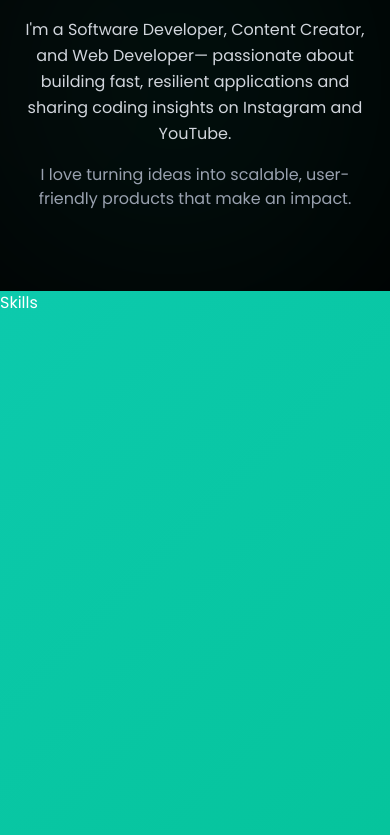
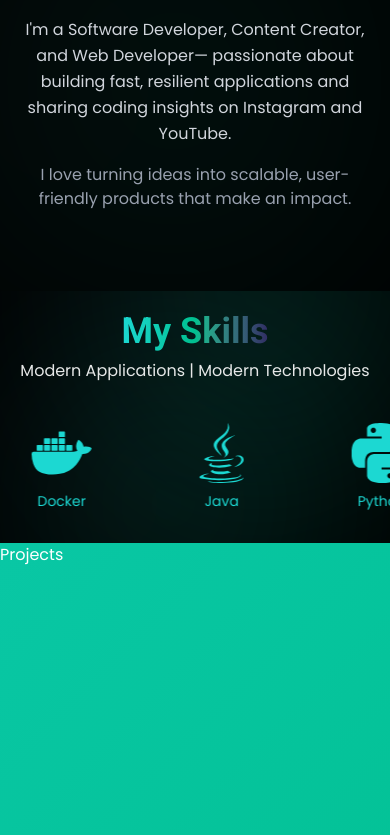
Before and after one commit to amShubhama/portfolio, a React (Vite) app: page / in a window 390 px wide. Shown: the part 1813-2648 px from the top of the page. Built offline with nearby package versions, Linux system fonts and the light colour scheme.

Commit message:
feat: add responsive infinite scrolling skills marquee with scroll direction support

```diff
--- a/src/sections/Skills.jsx
+++ b/src/sections/Skills.jsx
@@ -1,9 +1,147 @@
-import React from 'react'
+import React, { useEffect, useRef } from "react";
+import { motion, useMotionValue, useAnimationFrame } from "framer-motion";
+import { DiNodejsSmall } from "react-icons/di";
+import { FaJava, FaReact } from "react-icons/fa";
+import {
+    SiCplusplus,
+    SiCss3,
+    SiDocker,
+    SiHtml5,
+    SiMongodb,
+    SiMysql,
+    SiNextdotjs,
+    SiPython,
+    SiTailwindcss,
+    SiTypescript,
+} from "react-icons/si";
+
+const SPEED = 1.2; // Controls marquee speed
 
 const Skills = () => {
+    const skills = [
+        // Programming Languages
+        { icon: <FaJava />, name: "Java" },
+        { icon: <SiPython />, name: "Python" },
+        { icon: <SiCplusplus />, name: "C++" },
+
+        // Frontend
+        { icon: <SiHtml5 />, name: "HTML" },
+        { icon: <SiCss3 />, name: "CSS" },
+        { icon: <FaReact />, name: "React" },
+        { icon: <SiNextdotjs />, name: "Next.js" },
+        { icon: <SiTypescript />, name: "TypeScript" },
+        { icon: <SiTailwindcss />, name: "Tailwind CSS" },
+
+        // Backend
+        { icon: <DiNodejsSmall />, name: "Node.js" },
+
+        // Databases
+        { icon: <SiMongodb />, name: "MongoDB" },
+        { icon: <SiMysql />, name: "MySQL" },
+
+        // DevOps / Tools
+        { icon: <SiDocker />, name: "Docker" },
+    ];
+
+    // Duplicate skills to enable seamless infinite scrolling
+    const items = [...skills, ...skills];
+
+    const containerRef = useRef(null);
+    const x = useMotionValue(0);
+    const direction = useRef(1); // 1 → right, -1 → left
+
+    /* ------------------------------------------------
+       Detect scroll direction
+       Scroll down  → move right
+       Scroll up    → move left
+    ------------------------------------------------ */
+    useEffect(() => {
+        let lastScrollY = window.scrollY;
+
+        const handleScroll = () => {
+            const currentY = window.scrollY;
+
+            direction.current = currentY > lastScrollY ? 1 : -1;
+            lastScrollY = currentY;
+        };
+
+        window.addEventListener("scroll", handleScroll, { passive: true });
+
+        return () => {
+            window.removeEventListener("scroll", handleScroll);
+        };
+    }, []);
+
+    /* ------------------------------------------------
+       Infinite marquee animation (no blink)
+    ------------------------------------------------ */
+    useAnimationFrame(() => {
+        const container = containerRef.current;
+        if (!container) return;
+
+        const halfWidth = container.scrollWidth / 2;
+        let nextX = x.get() + direction.current * SPEED;
+
+        // Seamless wrap-around logic
+        if (nextX <= -halfWidth) nextX += halfWidth;
+        if (nextX > 0) nextX -= halfWidth;
+
+        x.set(nextX);
+    });
+
     return (
-        <div className='w-full h-screen'>Skills</div>
-    )
-}
+        <section
+            id="skills"
+            className="h-1/2 w-full pb-8 flex flex-col items-center justify-center relative bg-black text-white overflow-hidden"
+        >
+            {/* Background glow */}
+            <div className="absolute inset-0 pointer-events-none">
+                <div className="absolute top-1/4 left-0 w-[300px] h-[300px] rounded-full bg-linear-to-r from-[#302b63] via-[#00bf8f] to-[#1cd8d2] opacity-20 blur-[120px] animate-pulse" />
+                <div className="absolute bottom-1/4 right-0 w-[300px] h-[400px] rounded-full bg-linear-to-r from-[#302b63] via-[#00bf8f] to-[#1cd8d2] opacity-20 blur-[120px] animate-pulse delay-500" />
+            </div>
 
-export default Skills
+            {/* Heading */}
+            <motion.h2
+                className="text-4xl mt-5 sm:text-5xl font-bold bg-clip-text text-transparent bg-linear-to-r from-[#1cd8d2] via-[#00bf8f] to-[#302b63] z-10"
+                initial={{ opacity: 0, y: -30 }}
+                whileInView={{ opacity: 1, y: 0 }}
+                viewport={{ once: true }}
+            >
+                My Skills
+            </motion.h2>
+
+            <motion.p
+                className="mt-2 mb-8 text-white/90 text-base sm:text-lg z-10"
+                initial={{ opacity: 0 }}
+                whileInView={{ opacity: 1 }}
+                viewport={{ once: true }}
+            >
+                Modern Applications | Modern Technologies
+            </motion.p>
+
+            {/* Marquee */}
+            <div className="relative w-full overflow-hidden">
+                <motion.div
+                    ref={containerRef}
+                    style={{ x }}
+                    className="flex gap-10 text-6xl text-[#1cd8d2] will-change-transform"
+                >
+                    {items.map(({ icon, name }, i) => (
+                        <div
+                            key={`${name}-${i}`}
+                            className="mt-2 flex flex-col items-center gap-2 min-w-[120px]"
+                            aria-label={name}
+                        >
+                            <span className="hover:scale-125 transition-transform duration-300">
+                                {icon}
+                            </span>
+                            <p className="text-sm">{name}</p>
+                        </div>
+                    ))}
+                </motion.div>
+            </div>
+        </section>
+    );
+};
+
+export default Skills;
```
